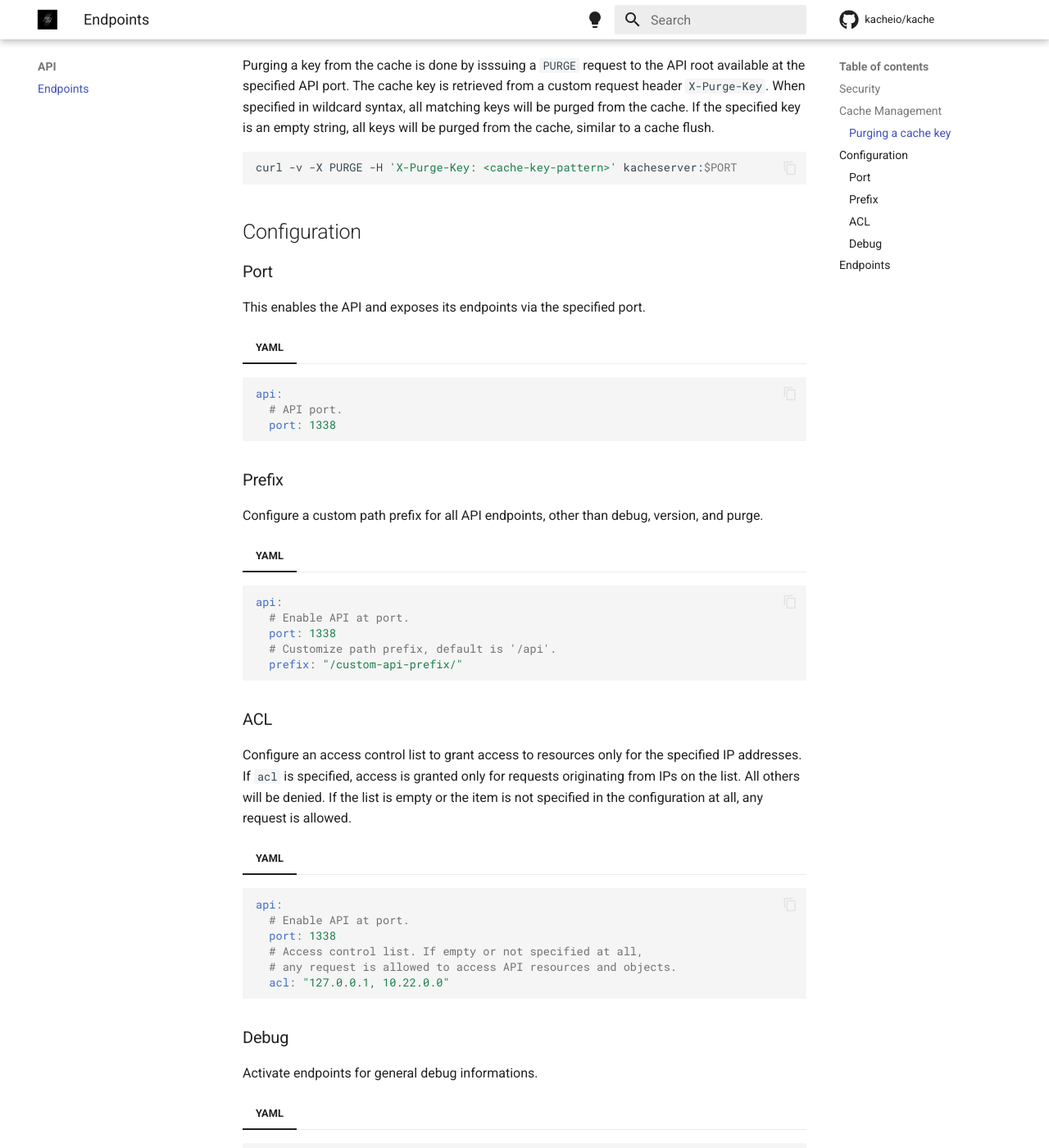
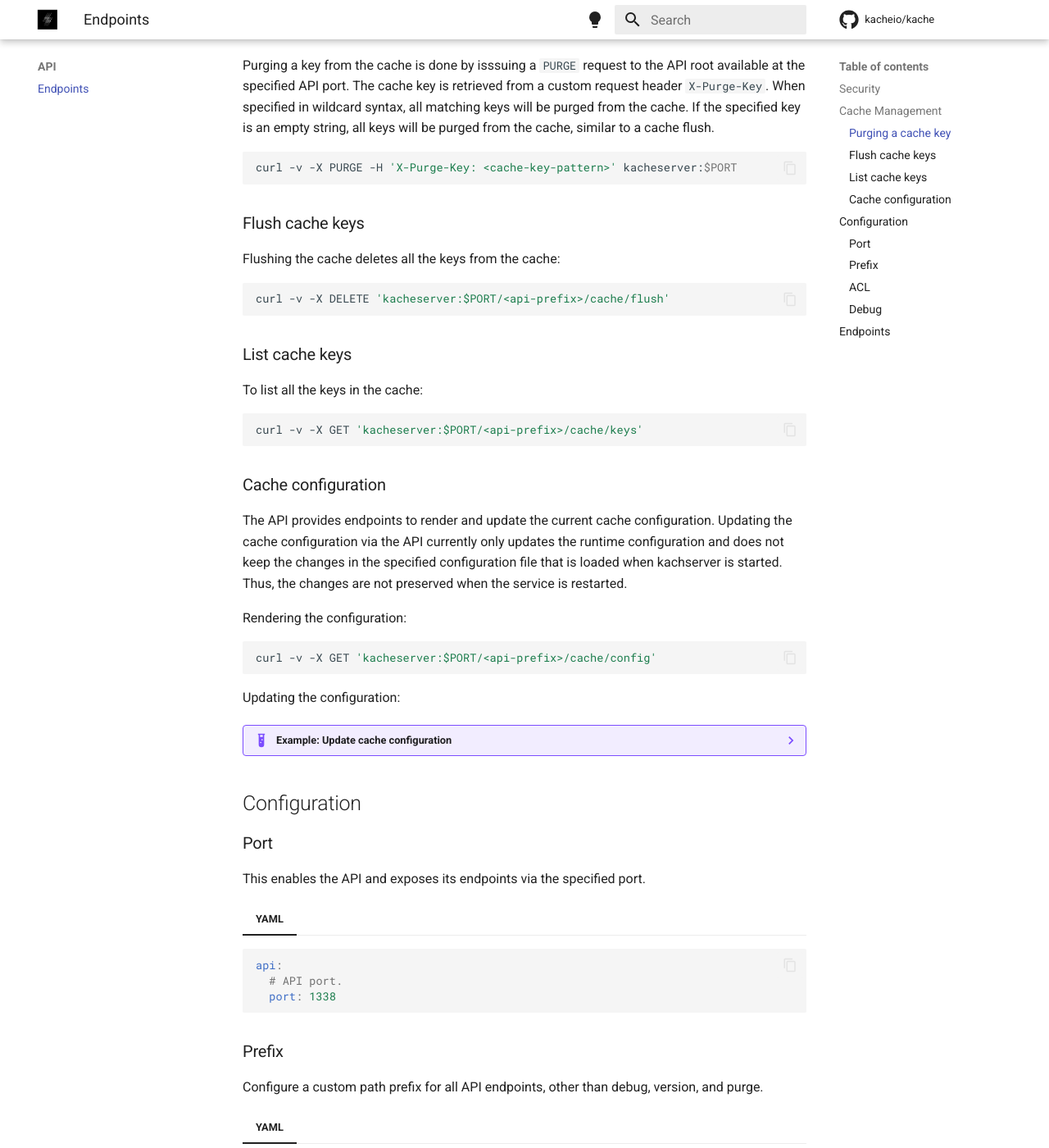
Before and after one commit to kacheio/docs, an MkDocs documentation site: the page built from docs/reference/api_specification.md, in a window 1280 px wide and 1400 px high, scrolled down 678 px. Shown: the whole window at 82% size. Built offline with MkDocs 1.6.1 and Material for MkDocs 9.7.7, drawn with Linux system fonts in a browser that asks for light colours; comment, search, counter and statistics services are not loaded; some of the changed text lies outside the part shown.

Commit message:
Add reference for cache config api endpoints (#26)

````diff
--- a/docs/reference/api_specification.md
+++ b/docs/reference/api_specification.md
@@ -21,6 +21,75 @@ string, all keys will be purged from the cache, similar to a cache flush.
 ``` sh
 curl -v -X PURGE -H 'X-Purge-Key: <cache-key-pattern>' kacheserver:$PORT
 ```
+
+### Flush cache keys
+
+Flushing the cache deletes all the keys from the cache:
+
+``` sh
+curl -v -X DELETE 'kacheserver:$PORT/<api-prefix>/cache/flush'
+```
+
+### List cache keys
+
+To list all the keys in the cache:
+
+``` sh
+curl -v -X GET 'kacheserver:$PORT/<api-prefix>/cache/keys'
+```
+
+### Cache configuration
+
+The API provides endpoints to render and update the current cache configuration. Updating the cache configuration via the API currently only updates the runtime configuration and does not keep the changes in the specified configuration file that is loaded when kachserver is started. Thus, the changes are not preserved when the service is restarted.
+
+Rendering the configuration:
+```sh
+curl -v -X GET 'kacheserver:$PORT/<api-prefix>/cache/config'
+```
+
+Updating the configuration:
+
+??? example "Example: Update cache configuration"
+    === "cURL"
+    ```sh
+    curl --location --request PUT 'kacheserver:$PORT/<api-prefix>/cache/config/update' \
+        --header 'Content-Type: application/json' \
+        --data '{
+            "x_header": true,
+            "x_header_name": "x-kache",
+            "default_ttl": "1200s",
+            "default_cache_control": "max-age=120s",
+            "force_cache_control": false,
+            "timeouts": [
+                {
+                    "path": "/archive",
+                    "ttl": 86400s
+                },
+                {
+                    "path": "^/assets/([a-z0-9].*).css",
+                    "ttl": 30s
+                }
+            ],
+            "exclude": {
+                "path": [
+                    "^/admin",
+                    "^/test",
+                    "^/.well-known/acme-challenge/(.*)"
+                ],
+                "header": {
+                    "x_requested_with": "XMLHttpRequest"
+                },
+                "content": [
+                    {
+                        "type": "application/javascript|text/css|image/.*",
+                        "size": 10000
+                    }
+                ]
+            }
+        }'
+    ```
+
+
 
 ## Configuration
 
@@ -86,6 +155,8 @@ Activate endpoints for general debug informations.
 | `/<api-prefix>/cache/keys`            | `GET`     | Returns the keys currently in the cache.  |
 | `/<api-prefix>/cache/keys/<key>`      | `GET`     | Returns the key info about `<key>`.  |
 | `/<api-prefix>/cache/flush`           | `DELETE`  | Flushes all keys from the cache.  |
+| `/<api-prefix>/cache/config`          | `GET`     | Renders the current cache config.  |
+| `/<api-prefix>/cache/config/update`   | `PUT`     | Updates the current cache config.  |
 | `/version`                            | `GET`     | Returns the Kache version info.  |
 | `/debug/vars`                         | `GET`     | See the [expvar](https://pkg.go.dev/expvar) Go documentation. |
 | `/debug/pprof`                        | `GET`     | See the [pprof Index](https://golang.org/pkg/net/http/pprof/#Index) Go documentation. |
````
